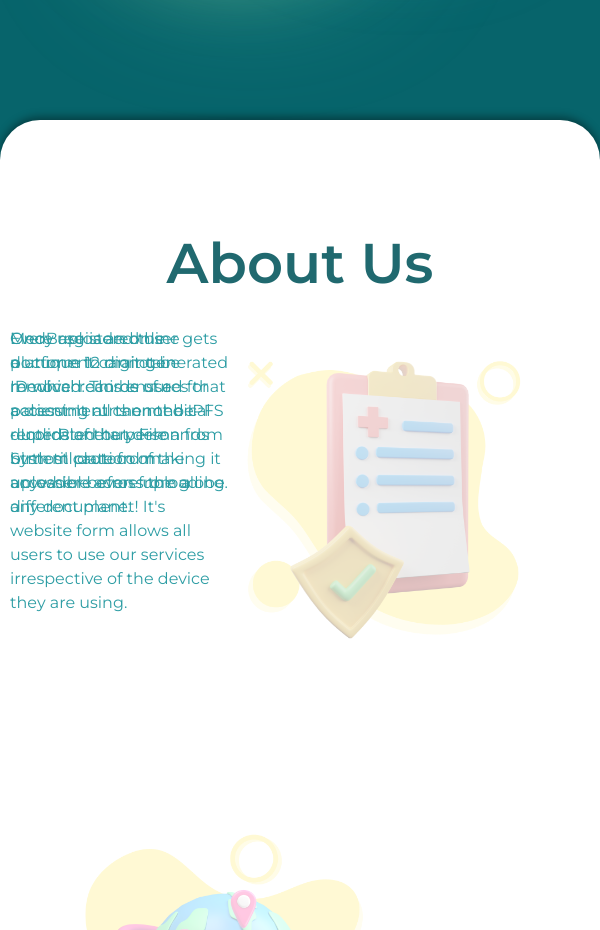
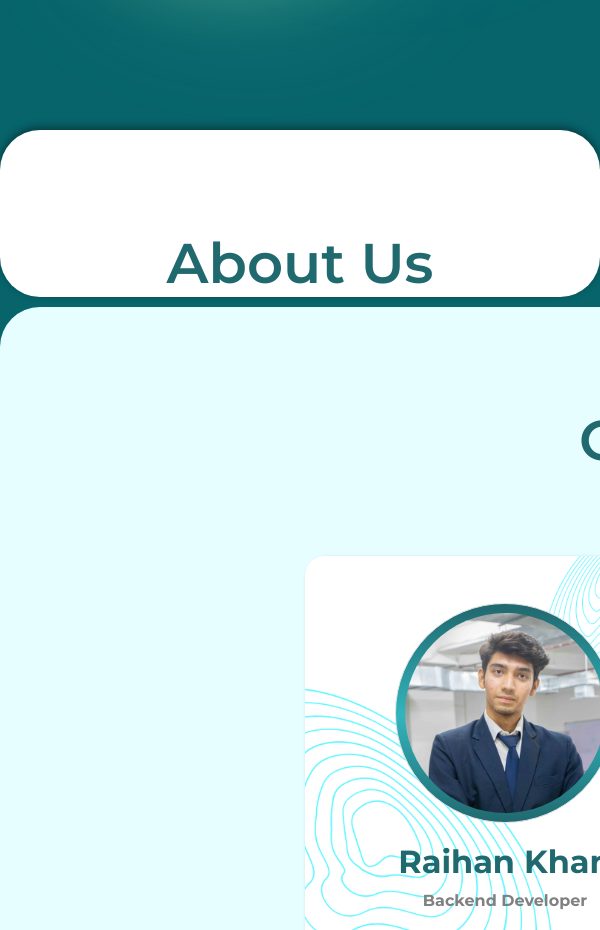
Before and after one commit to im-still-thinking/medbase-mark2.0, a React (Create React App) app: page / in a window 600 px wide. Shown: the part 780-1710 px from the top of the page. Built offline with nearby package versions, Linux system fonts and the light colour scheme.

Commit message:
update ui fix 2

```diff
--- a/src/components/Dashboard.jsx
+++ b/src/components/Dashboard.jsx
@@ -76,7 +76,7 @@ export default function Dashboard() {
     <section>
       {<NavBar />}
       <div className="container">
-        <h1 className="heading_dashboard fw-bold mb-4 text-center">
+        <h1 className="heading_dashboard fw-bold mt-5 text-center">
           Dashboard
         </h1>
         <div className="row justify-content-center align-items-center position-float">
--- a/src/components/Landing.jsx
+++ b/src/components/Landing.jsx
@@ -17,7 +17,7 @@ import "bootstrap/dist/css/bootstrap.min.css";
 export default function Landing() {
   return (
     <div className="body">
-      <div className="navbar">
+      <div className="navbar2">
         <center>
           <img src={logo} alt="logo" className="navbarp" />
         </center>
@@ -48,6 +48,25 @@ export default function Landing() {
         <h2 className="h2">
           <center>About Us</center>
         </h2>
+        <div className="about_us_phone">
+          <p className="para_phone">
+            MedBase is an online platform to maintain medical records of a
+            patient. It runs on the IPFS - InterPlanetary File System protocol
+            making it accessible even from a different planet! It's website form
+            allows all users to use our services irrespective of the device they
+            are using.
+            <br/>
+            <br/>
+            Every registered user gets a unique 12 digit generated ID which can
+            be used for accessing all the medical records of the person from
+            birth till date from anywhere across the globe.
+            <br/>
+            <br/>
+            Once uploaded the document cannot be removed: This ensures that a
+            document cannot be duplicated but demands utmost caution of the
+            uploader before uploading any document.
+          </p>
+        </div>
         <div className="about_us div1">
           <p className="p fp">
             MedBase is an online platform to maintain medical records of a
--- a/src/components/MedNav.jsx
+++ b/src/components/MedNav.jsx
@@ -7,14 +7,14 @@ export default function MedNav() {
     <Navbar bg="light" fixed="top" expand="lg" variant="light">
       <Container fluid>
         <Navbar.Brand href="/">MedBase</Navbar.Brand>
-        <Navbar.Toggle aria-controls="navbarScroll" />
-        <Navbar.Collapse className="justify-content-end">
+
+
           <Link to="/auth">
             <button className="btn btn-outline-success my-2 my-sm-0">
               Log Out
             </button>
           </Link>
-        </Navbar.Collapse>
+
       </Container>
     </Navbar>
   );
--- a/src/styles/styless.css
+++ b/src/styles/styless.css
@@ -1,6 +1,11 @@
 @import url('https://fonts.googleapis.com/css2?family=Montserrat:wght@300;400;500;600;700;800&display=swap');
 
-.navbar{
+.html, body{
+    width: 100%;
+    height: 100%;
+}
+
+.navbar2{
     width: auto;
     height: 80px;
     background-color: rgba(0, 48, 52, 0.6);
@@ -16,6 +21,7 @@
     width: 80px;
     position: relative;
     bottom: 7px;
+    margin-top: 45px;
     margin-bottom: 30px;
 }
 
@@ -511,7 +517,11 @@ b{color: #ffec70;}
 }
 
 @media only screen and (max-width: 600px) {
-    .navbar{
+.about{
+    height: auto;
+}
+
+    .navbar2{
         display: none;
         width: auto;
     }
@@ -549,52 +559,25 @@ b{color: #ffec70;}
         margin-bottom: 20px;
     }
 
-    .fp{
+    .about_us{
+        display: none;
+    }
+}
 
-    }
-
-    .sp{
-
-    }
-
-    .tp{
-
-    }
-
-    .about{
-        display: flex;
-        flex-direction: column;
-    }
-
-    .about_us{
-        display: flex;
-        flex-direction: row;
-    }
-
-    .p{
-        font-size: 1em;
-        margin: 10px 0 10px 0;
-        padding: 10px 10px 10px 10px;
-    }
-
-    .first{
-        width: 50%;
-        margin-top: 100px;
-        z-index: -1;
-        opacity: 30%;
-
-    }
-
-    .second{
-        width: 50%;
-        margin-top: 100px;
-        z-index: -1;
-        opacity: 30%;
-    }
-    .third{
-        width: 50%;
-        margin-top: 100px;
-        z-index: -1;
-        opacity: 30%;
+  .about_us_phone{
+    display: block;
+}
+.para_phone{
+    font-size: 1.4em;
+    font-family: 'Montserrat';
+    color: #2d9da4;
+    padding: 20px;
+    margin: 20px;
+    text-align: justify;
+    padding-bottom: 100px;
+}
+  @media only screen and (min-width: 600px) {
+    .about_us_phone{
+        display: none;
     }
   }
```
